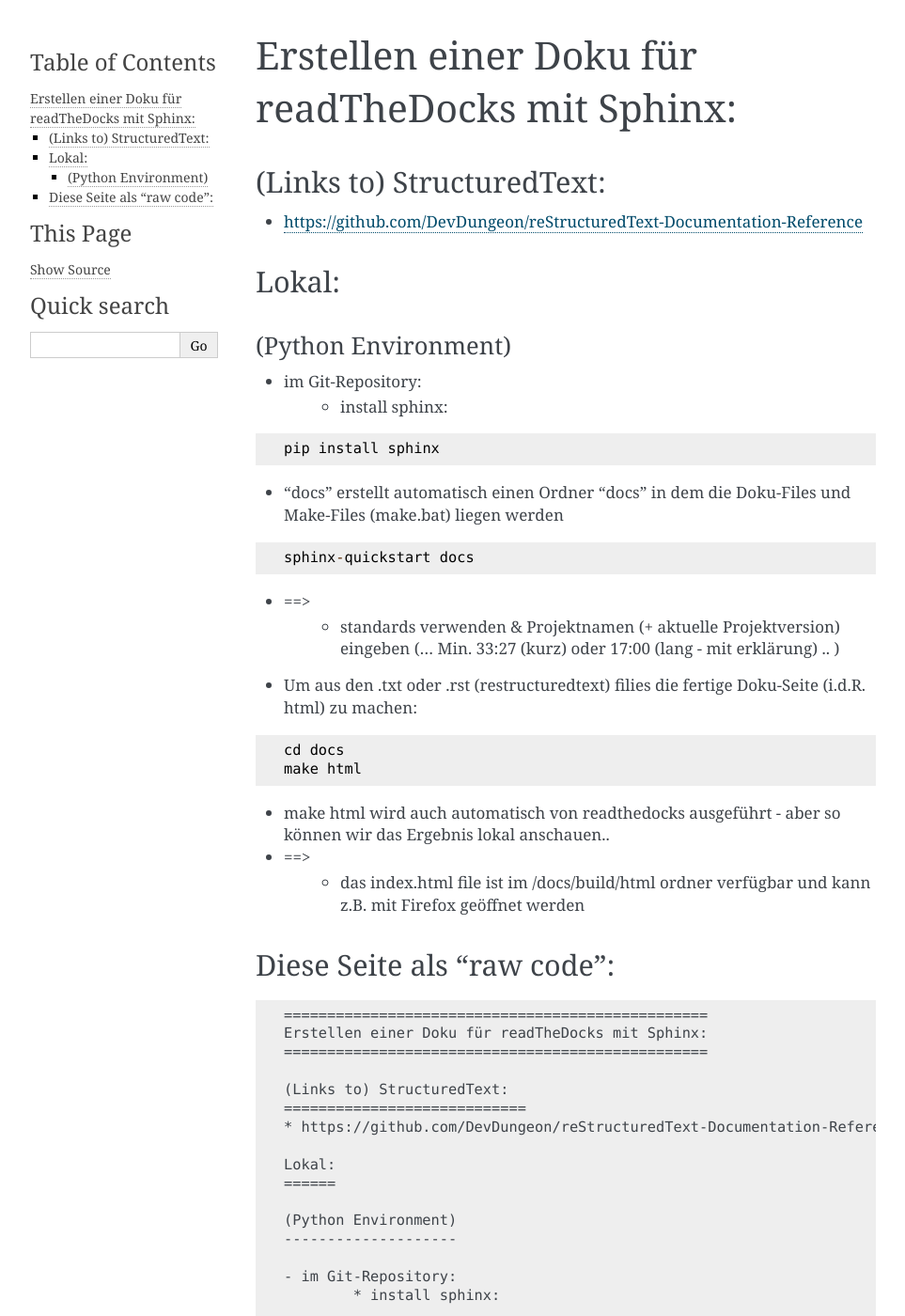
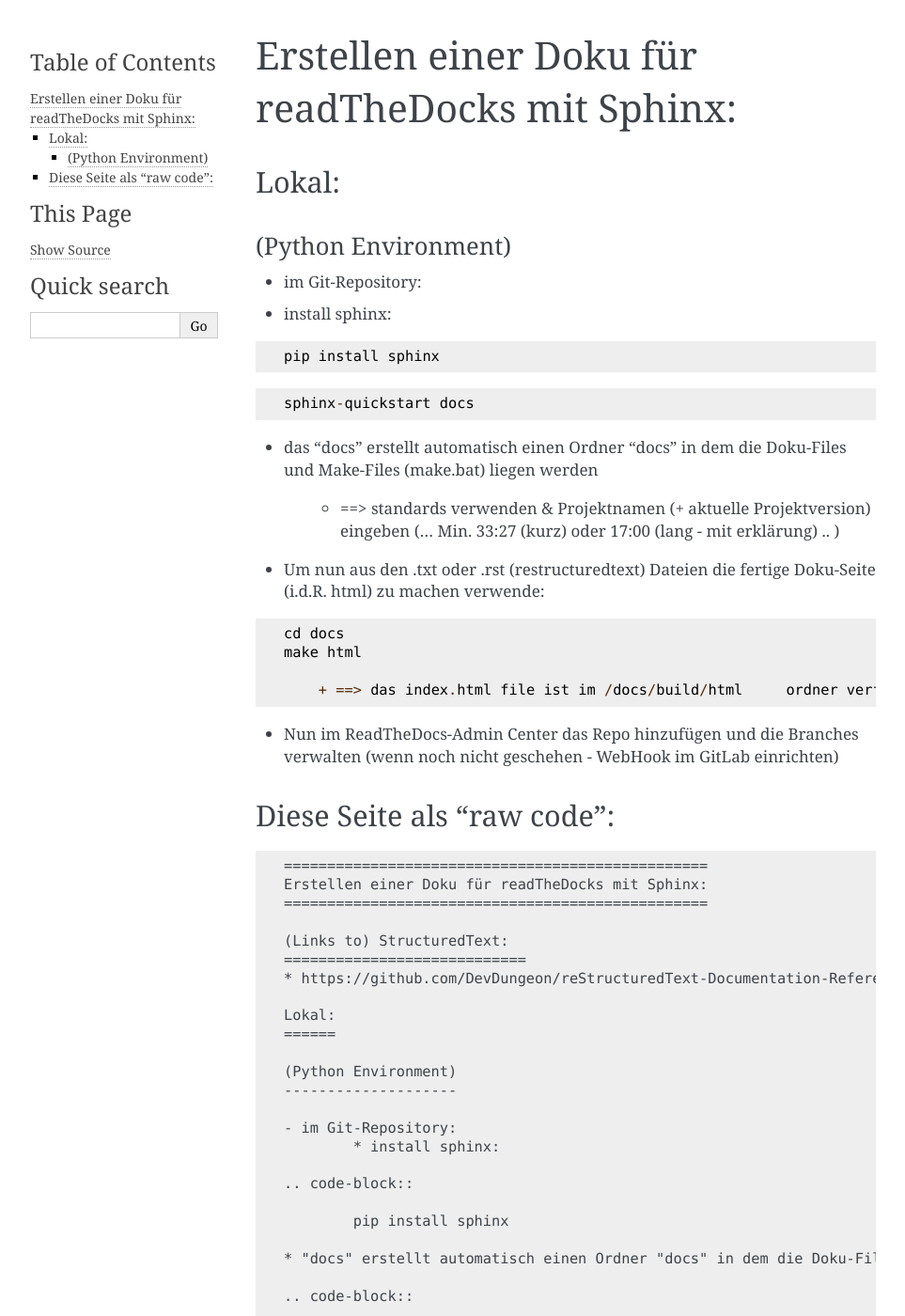
Before and after one commit to SantaJuri/first-trial-of-readthedocs-, a Sphinx documentation site: the page built from docs/pages/getting-started.rst, in a window 1280 px wide and 1400 px high. Shown: the whole window at 94% size, without its empty margins (148-1111 px from the left). Built offline with Sphinx 7.4.7, drawn with Linux system fonts in a browser that asks for light colours.

Commit message:
Update getting-started.rst

```diff
--- a/docs/pages/getting-started.rst
+++ b/docs/pages/getting-started.rst
@@ -1,10 +1,6 @@
 =================================================
 Erstellen einer Doku für readTheDocks mit Sphinx:
 =================================================
-
-(Links to) StructuredText:
-============================
-* https://github.com/DevDungeon/reStructuredText-Documentation-Reference
 
 Lokal:
 ======
@@ -13,32 +9,31 @@
 --------------------
 
 - im Git-Repository:
-    * install sphinx:
+
+* install sphinx:
 
 .. code-block::
 
     pip install sphinx
 
-* "docs" erstellt automatisch einen Ordner "docs" in dem die Doku-Files und Make-Files (make.bat) liegen werden
-
 .. code-block::
 
     sphinx-quickstart docs
 
-* ==>
-        + standards verwenden & Projektnamen (+ aktuelle Projektversion) eingeben (… Min. 33:27 (kurz) oder 17:00 (lang - mit erklärung) .. )
+* das "docs" erstellt automatisch einen Ordner "docs" in dem die Doku-Files und Make-Files (make.bat) liegen werden
 
-* Um aus den .txt oder .rst (restructuredtext) filies die fertige Doku-Seite (i.d.R. html) zu machen:
+        + ==> standards verwenden & Projektnamen (+ aktuelle Projektversion) eingeben (… Min. 33:27 (kurz) oder 17:00 (lang - mit erklärung) .. )
+
+* Um nun aus den .txt oder .rst (restructuredtext) Dateien die fertige Doku-Seite (i.d.R. html) zu machen verwende:
 
 .. code-block::
 
     cd docs
     make html
 
-* make html wird auch automatisch von readthedocks ausgeführt - aber so können wir das Ergebnis lokal anschauen..
+        + ==> das index.html file ist im /docs/build/html     ordner verfügbar und kann z.B. mit Firefox geöffnet werden
 
-* ==>
-        + das index.html file ist im /docs/build/html     ordner verfügbar und kann z.B. mit Firefox geöffnet werden
+* Nun im ReadTheDocs-Admin Center das Repo hinzufügen und die Branches verwalten (wenn noch nicht geschehen - WebHook im GitLab einrichten)
 
 Diese Seite als "raw code":
 ===========================
```
